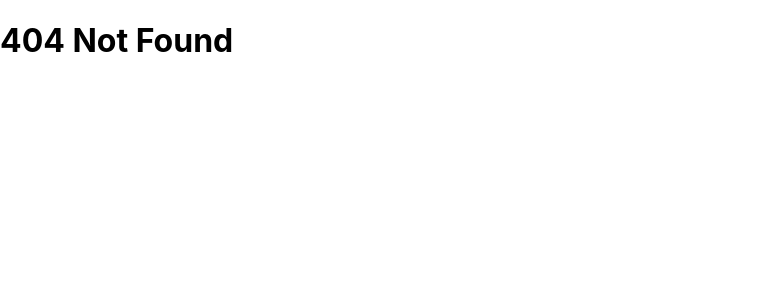
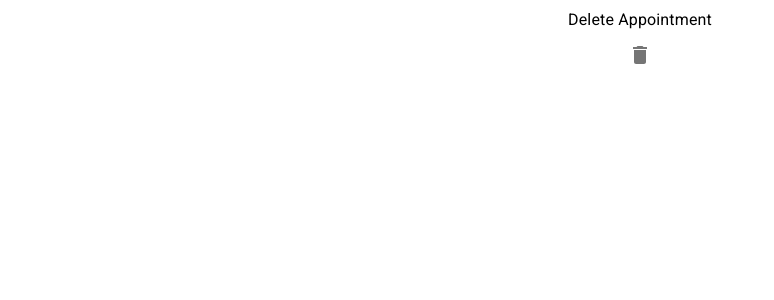
Before and after one commit to rawda-dev/giga-pets, a React (Create React App) app in the folder frontend/: page /appointments/1/delete in a window 1280 px wide. Before the commit this address had no page. Shown: the top 300 px of the page, without its empty margins (0-774 px from the left). Built offline with nearby package versions, Linux system fonts and the light colour scheme.

Commit message:
Feat: add delete appointment component to the frontend and connected it to the backend

```diff
--- a/frontend/src/index.js
+++ b/frontend/src/index.js
@@ -18,6 +18,7 @@ import { DeleteProfile } from "./pages/DeleteProfile";
 import { NewAppointment } from "./pages/NewAppointment";
 import { MyAppointments } from "./pages/MyAppointments";
 import { EditAppointment } from "./pages/EditAppointment";
+import { DeleteAppointment } from "./pages/DeleteAppointment";
 const root = ReactDOM.createRoot(document.getElementById("root"));
 
 root.render(
@@ -33,6 +34,7 @@ root.render(
         <Route path="/users/:id/profile/delete" exact element={<DeleteProfile />} />
         <Route path="/new-appointment" exact element={<NewAppointment />} />
         <Route path="/appointments/:id/edit" exact element={<EditAppointment />} />
+        <Route path="/appointments/:id/delete" exact element={<DeleteAppointment />} />
         <Route path="/my-appointments" exact element={<MyAppointments />} />
         <Route path="*" element={<h1>404 Not Found</h1>} />
       </Routes>
--- /dev/null
+++ b/frontend/src/pages/DeleteAppointment.js
@@ -0,0 +1,92 @@
+import * as React from "react";
+import Button from "@mui/material/Button";
+import Dialog from "@mui/material/Dialog";
+import DialogActions from "@mui/material/DialogActions";
+import DialogContent from "@mui/material/DialogContent";
+import DialogContentText from "@mui/material/DialogContentText";
+import DialogTitle from "@mui/material/DialogTitle";
+import { Icon, IconButton, Typography } from "@mui/material";
+import DeleteIcon from "@mui/icons-material/Delete";
+import { isAuthenticated, clearJWT } from "../utils/auth";
+import axios from "axios";
+import { Navigate, useParams } from "react-router-dom";
+import styled from "styled-components";
+
+const ErrorMessageContainer = styled.div`
+
+    font-size: 2rem;
+    margin-top: 0.5rem;
+    display: flex;
+    flex-direction: column;
+    justify-content: center;
+    align-items: center;
+    gap: 0.2rem;
+
+`;
+export const DeleteAppointment = () => {
+  const [open, setOpen] = React.useState(false);
+  const [error, setError] = React.useState(""); // [error, setError
+  const [redirectToAppointments, setRedirectToAppointments] = React.useState(false);
+  const { token } = isAuthenticated();
+    const { id } = useParams()
+
+  const deleteAppointment = () => {
+    axios
+      .delete(`/api/users/${isAuthenticated().user._id}/appointments/${id}`, {
+        headers: {
+            Authorization: `Bearer ${token}`,
+        },
+      })
+      .then((response) => {
+        console.log(response);
+        setRedirectToAppointments(true);
+      })
+      .catch((error) => {
+        console.log(error);
+        setError(error.response.data.error);
+      });
+  };
+  const handleClickOpen = () => {
+    setOpen(true);
+  };
+
+  const handleClose = () => {
+    setOpen(false);
+  };
+  if (redirectToAppointments) return <Navigate to="/my-appointments" />;
+  return (
+    <ErrorMessageContainer>
+      <Typography component="h6">Delete Appointment</Typography>
+      <IconButton variant="outlined" onClick={handleClickOpen}>
+        <DeleteIcon />
+      </IconButton>
+      <Dialog
+        open={open}
+        onClose={handleClose}
+        aria-labelledby="alert-dialog-title"
+        aria-describedby="alert-dialog-description"
+      >
+        <DialogTitle id="alert-dialog-title">
+          {"Are you sure you want to delete your account?"}
+        </DialogTitle>
+        <DialogContent>
+          <DialogContentText id="alert-dialog-description">
+            This action can't be undone
+          </DialogContentText>
+        </DialogContent>
+        <DialogActions>
+          <Button onClick={handleClose} autoFocus>
+            Cancel
+          </Button>
+          <Button onClick={deleteAppointment}>Confirm</Button>
+        </DialogActions>
+      </Dialog>
+      {error && (
+        <Typography component="p" color="error">
+          <Icon color="error">error</Icon>
+          {error}
+        </Typography>
+      )}
+    </ErrorMessageContainer>
+  );
+};
--- a/frontend/src/pages/MyAppointments.js
+++ b/frontend/src/pages/MyAppointments.js
@@ -1,6 +1,6 @@
 import React, { useEffect, useState } from "react";
 import { WithNavbar } from "./WithNavbar";
-import {Link as RouterLink} from "react-router-dom";
+import { Link as RouterLink } from "react-router-dom";
 import vector from "../assets/pets_vector.png";
 import {
   Card,
@@ -110,10 +110,22 @@ export const MyAppointments = () => {
               <Typography variant="body2">{appointment.aptNotes}</Typography>
             </CardContent>
             <CardActions>
-              <Button size="small" variant="contained" color="primary" component={RouterLink} to={`/appointments/${appointment._id}/edit`}>
+              <Button
+                size="small"
+                variant="contained"
+                color="primary"
+                component={RouterLink}
+                to={`/appointments/${appointment._id}/edit`}
+              >
                 Edit
               </Button>
-              <Button size="small" variant="contained" color="error">
+              <Button
+                size="small"
+                variant="contained"
+                color="error"
+                component={RouterLink}
+                to={`/appointments/${appointment._id}/delete`}
+              >
                 Delete
               </Button>
             </CardActions>
```
